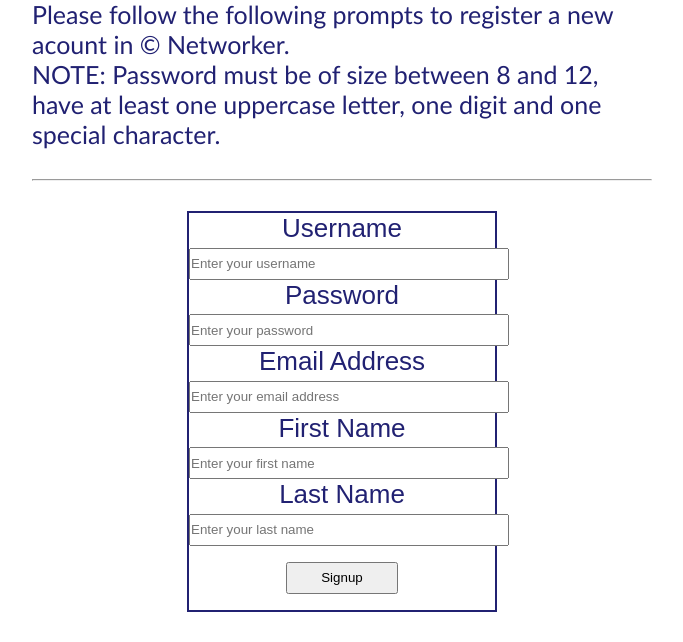
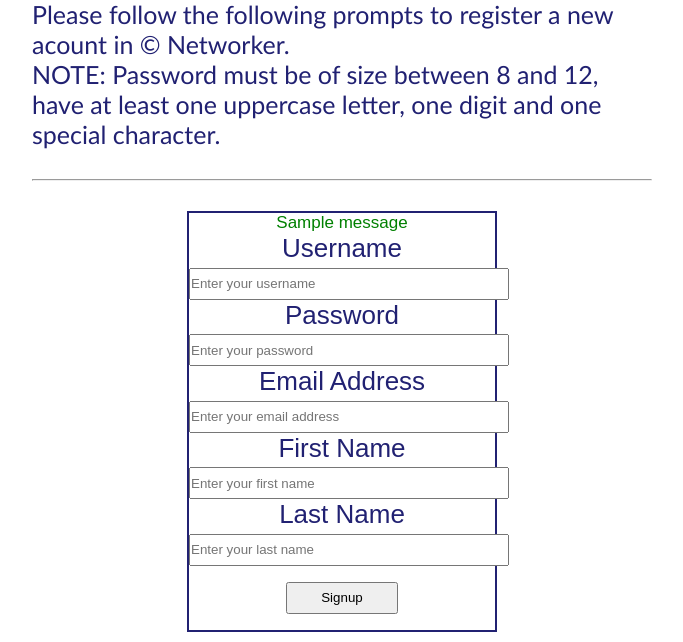
Before and after one commit to aslamovamir/independent-study-project-networker, a Flask app: page /signup in a window 1280 px wide. Shown: the part 190-832 px from the top of the page, without its empty margins (298-981 px from the left). Before the commit the page ends 802 px from the top, so only its background shows below. Run offline with Flask 2, Linux system fonts and the light colour scheme; one stand-in notice (Sample message) is shown.

Commit message:
added a success message in sign up page

```diff
--- a/source/app.py
+++ b/source/app.py
@@ -77,6 +77,7 @@
                 ), collection="Users")
 
                 if operationResult == False: raise Exception()
+                else: flash("Success: You have successfully signed up.")
             except Exception as e:
                 MenuHelper.DisplayErrorException(exception=e, errorSource="Signup::Signup::RegisterNewUser")
         else:
--- a/source/static/css/index.css
+++ b/source/static/css/index.css
@@ -85,3 +85,8 @@
     color: rgb(160, 27, 27);
     padding: 0.3rem;
 }
+
+.success-message {
+    font-size: 17px;
+    color: green;
+}
--- a/source/templates/signup.html
+++ b/source/templates/signup.html
@@ -18,11 +18,6 @@
             </ul>
         </nav>
         <div class="container">
-            {% if error %}
-                <div class="error-box">
-                    <p><strong>Error</strong>: {{error}}</p>
-                </div>
-            {% endif %}
             <h1>Sign Up</h1>
             <br />
             <p>
@@ -33,6 +28,18 @@
             </p>
             <br /> <hr /> <br />
             <div class="form-box">
+                {% if error %}
+                    <div class="error-box">
+                        <p><strong>Error</strong>: {{error}}</p>
+                    </div>
+                {% endif %}
+                {% with messages = get_flashed_messages() %}
+                    {% if messages %}
+                        {% for message in messages %}
+                            <p class="success-message">{{ message }}</p>
+                        {% endfor %}
+                    {% endif %}
+                {% endwith %}
                 <form action='/signup' method='POST'>
                     <label for="username">Username</label>
                     <input class="inputs" type="text" placeholder="Enter your username" name="username" required>
```
